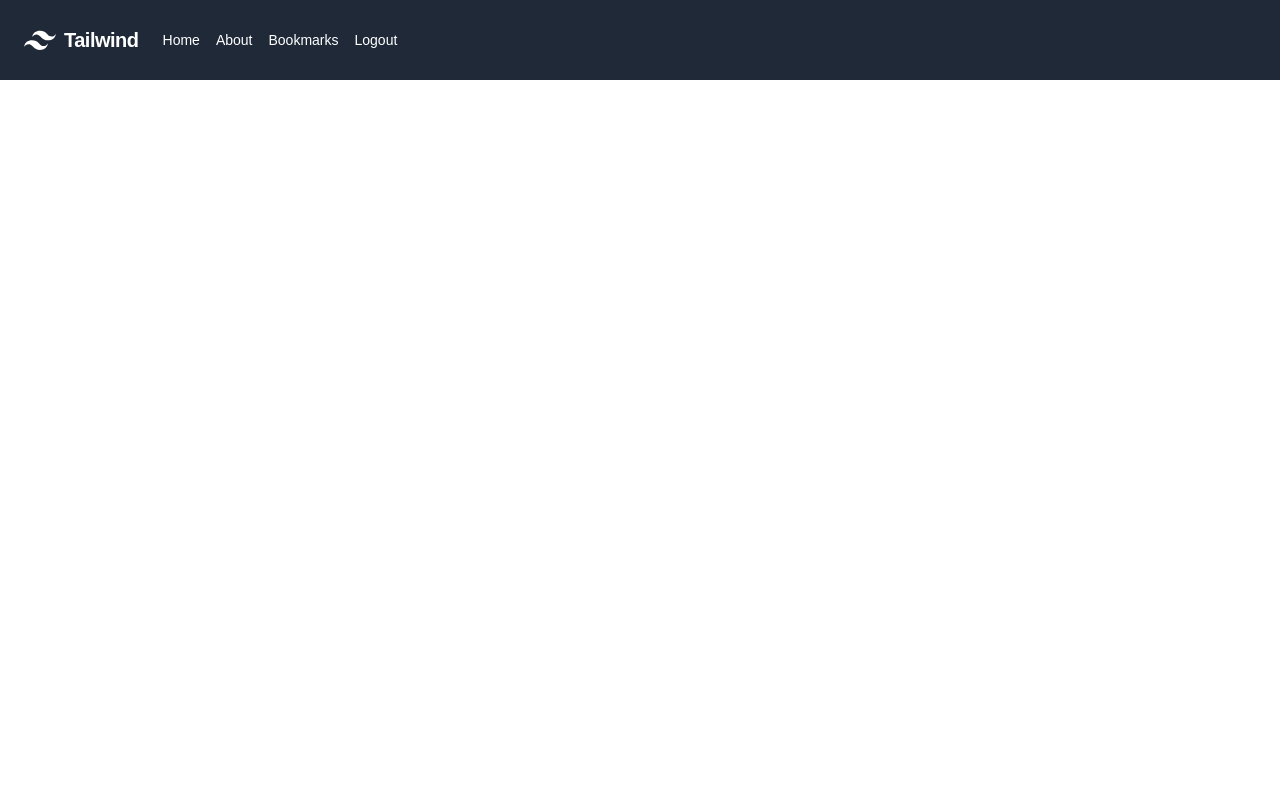
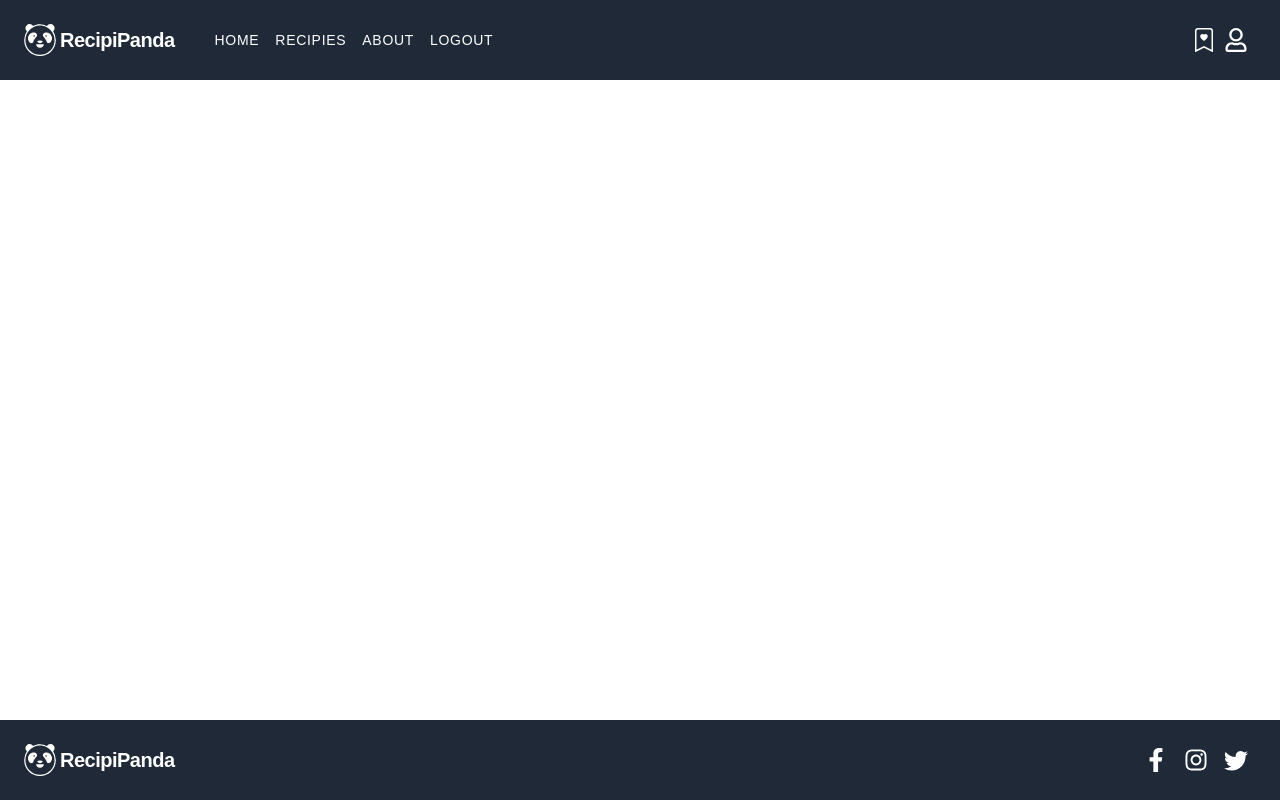
Before and after one commit to McGarry-A/firebase-travel, a React (Create React App) app: page /auth in a window 1280 px wide. Built offline with nearby package versions, Linux system fonts and the light colour scheme; no server answers.

Commit message:
component styling and footer added

```diff
--- a/src/App.js
+++ b/src/App.js
@@ -1,10 +1,9 @@
 import React from "react";
 import "firebase/compat/auth";
 import { useAuth } from "./context/AuthContext";
-import Login from "./components/Login/Login";
-import Navbar from "./components/Navbar/Navbar";
+import Navbar from "./components/navbar/Navbar";
 import useSpoonacularRecipies from "./hooks/useSpoonacular";
-import Carousel from "./components/carousel/carousel/Carousel";
+import Footer from "./components/footer/Footer";
 
 const App = () => {
   const context = useAuth();
@@ -15,11 +14,9 @@ const App = () => {
   ]);
 
   return (
-    <div>
-      {/* <Login /> */}
+    <div className="">
       <Navbar />
-      {/* <Carousel />
-      <button onClick={logout}>Log Out</button> */}
+      <Footer />
     </div>
   );
 };
--- a/src/components/carousel/carousel/Carousel.js
+++ /dev/null
@@ -1,86 +0,0 @@
-import { useState, useEffect } from "react";
-import { FaRegThumbsUp, FaRegThumbsDown } from "react-icons/fa";
-
-import data from "../../carousel";
-
-const Carousel = () => {
-  const [currentCard, setCurrentCard] = useState(1);
-  const [outOfCards, setOutOfCards] = useState(false);
-
-  useEffect(() => {
-    currentCard > data.length - 1 ? setOutOfCards(true) : setOutOfCards(false);
-  }, [currentCard]);
-
-  const handleClick = (boolean) => {
-    if (boolean === true) {
-      setCurrentCard(currentCard + 1);
-    } else if (boolean === false) {
-      setCurrentCard(currentCard + 1);
-    }
-  };
-
-  const renderOutOfCards = () => {
-    if (outOfCards) {
-      return (
-        <div className="block max-w-xl min-h-48 mx-auto text-center relative h-24">
-          No More Cards!
-        </div>
-      );
-    }
-  };
-
-  const renderCard = (el, index) => {
-      return (
-        <div className="rounded overflow-hidden shadow-lg min-w-full mx-1" key={index}>
-          <div className="">
-            <img src={el.img} alt="recipie" className="w-full" />
-          </div>
-          <div className="mx-2">
-            <h3 className="text-lg font-bold my-1">{el.recipie}</h3>
-            <p className="my-1 opacity-50">{el.name}</p>
-            <p className="text-gray-700 text-base">{el.description}</p>
-            <p className="my-4 opacity-30 text-sm text-right">{el.date}</p>
-            <div className="mb-4">
-              <button className="bg-blue-500 hover:bg-blue-700 text-white font-bold py-2 px-4 border border-blue-700 rounded mr-3">Bookmark</button>
-              <button className="bg-transparent hover:bg-blue-500 text-blue-700 font-semibold hover:text-white py-2 px-4 border border-blue-500 hover:border-transparent rounded">Instructions</button>
-            </div>
-          </div>
-        </div>
-      );
-  }
-
-  const renderCards = () => {
-    if (!outOfCards) {
-      return (
-        <div className={`flex whitespace-nowrap flex-nowrap -translate-x-[${currentCard * 100}%] transition`}>
-          { data.map(renderCard) }
-        </div>
-      );
-    }
-  };
-
-  return (
-    <div className="overflow-hidden">
-      <div className="overflow-hidden p-2">
-        { renderCards() }
-        { renderOutOfCards() }
-      </div>
-      <div className="flex justify-center mt-3">
-        <FaRegThumbsUp
-          size="3em"
-          color="green"
-          className="mx-3 cursor-pointer hover:scale-110 transition"
-          onClick={() => handleClick(true)}
-        />
-        <FaRegThumbsDown
-          size="3em"
-          color="red"
-          className="mx-3 cursor-pointer hover:scale-110 transition"
-          onClick={() => handleClick(false)}
-        />
-      </div>
-    </div>
-  );
-};
-
-export default Carousel;
--- /dev/null
+++ b/src/components/footer/Footer.js
@@ -0,0 +1,40 @@
+import { FaFacebookF, FaInstagram } from "react-icons/fa";
+import { BsTwitter } from "react-icons/bs";
+import Logo from "../logo/Logo";
+
+const Footer = () => {
+  const FooterContainer = ({ children }) => (
+    <div className="flex items-center justify-between bg-gray-800 p-6 fixed bottom-0 w-full">
+      {children}
+    </div>
+  );
+
+  const renderSocialIcons = () => (
+    <div className="flex justify-around">
+      <FaFacebookF
+        color="white"
+        size="1.5rem"
+        className="cursor-pointer transition hover:scale-125 mx-2"
+      />
+      <FaInstagram
+        color="white"
+        size="1.5rem"
+        className="cursor-pointer transition hover:scale-125 mx-2"
+      />
+      <BsTwitter
+        color="white"
+        size="1.5rem"
+        className="cursor-pointer transition hover:scale-125 mx-2"
+      />
+    </div>
+  );
+
+  return (
+    <FooterContainer>
+      <Logo />
+      {renderSocialIcons()}
+    </FooterContainer>
+  );
+};
+
+export default Footer;
--- /dev/null
+++ b/src/components/logo/Logo.js
@@ -0,0 +1,18 @@
+import { SiFoodpanda } from "react-icons/si";
+
+const Logo = () => {
+  const LogoContainer = ({ children }) => (
+    <div className="flex items-center justify-center text-white">
+      {children}
+    </div>
+  );
+
+  return (
+    <LogoContainer>
+      <SiFoodpanda size="2em" color="white" className="mr-1" />
+      <span class="font-semibold text-xl tracking-tight">RecipiPanda</span>
+    </LogoContainer>
+  );
+};
+
+export default Logo;
--- a/src/components/navbar/Navbar.js
+++ b/src/components/navbar/Navbar.js
@@ -1,72 +1,63 @@
-// import { GiHamburgerMenu } from "react-icons/gi";
-// import { AiOutlineUser } from "react-icons/ai";
-// import { useAuth } from "../../context/AuthContext";
+import { useState } from "react";
 import { BsBookmarkHeart } from "react-icons/bs";
 import { FaRegUser } from "react-icons/fa";
+import { HiOutlineX } from "react-icons/hi";
+import Logo from "../logo/Logo";
+
 const Navbar = () => {
-  // const context = useAuth();
-  // const { currentUser } = context;
+  const [isExpanded, setIsExpanded] = useState(false);
 
-  // const renderUserIcon = () => {
-  //   if (currentUser) {
-  //     const {
-  //       _delegate: { photoURL },
-  //     } = currentUser;
+  const toggleExpand = () => {
+    setIsExpanded(!isExpanded);
+  };
 
-  //     return (
-  //       <div className="flex w-100 justify-between align-center">
-  //         <img
-  //           src={photoURL}
-  //           alt="profile icon"
-  //           className="rounded-full w-[2em]"
-  //         />
-  //       </div>
-  //     );
-  //   }
-  //   if (!currentUser) {
-  //     return (
-  //       <div className="flex w-100 justify-between align-center">
-  //         <AiOutlineUser size="2em" className="cursor-pointer" />
-  //       </div>
-  //     );
-  //   }
-  // };
+  const NavItem = ({ link, children }) => (
+    <a href={link}>
+      <li className="tracking-wider text-center list-style-none text-lg mx-auto lg:mr-4 mt-4 lg:inline-block lg:mt-0 lg:text-sm text-white cursor-pointer lg:my-auto hover:scale-110 transition uppercase">
+        {children}
+      </li>
+    </a>
+  );
 
-  // const renderMenu = () => (
-  //   <div>
-  //     <GiHamburgerMenu size="2em" className="cursor-pointer" />
-  //   </div>
-  // );
+  const Nav = ({ isExpanded, children }) => (
+    <nav
+      className={`text-sm lg:flex-grow lg:block ${
+        isExpanded && "flex flex-col align-middle justify-center align-center"
+      }`}
+    >
+      {children}
+    </nav>
+  );
 
-  return (
-    <nav className="flex items-center justify-between flex-wrap bg-gray-800 p-6">
+  const renderMenuButton = () => (
     <div className="block lg:hidden">
-        <button class="flex items-center px-3 py-2 border rounded text-white border-white border-dotted hover:border-solid">
+      <button
+        onClick={toggleExpand}
+        class="flex items-center px-3 py-2 border rounded text-white border-white border-dotted hover:border-solid"
+      >
+        {isExpanded ? (
+          <HiOutlineX
+            size="1rem"
+            color="white"
+            onClick={toggleExpand}
+            className="hover:scale-125 transition"
+          />
+        ) : (
           <svg
-            class="fill-current h-4 w-4"
+            class="fill-current h-4 w-4 hover:scale-125 transition"
             viewBox="0 0 20 20"
             xmlns="http://www.w3.org/2000/svg"
           >
             <title>Menu</title>
             <path d="M0 3h20v2H0V3zm0 6h20v2H0V9zm0 6h20v2H0v-2z" />
           </svg>
+        )}
       </button>
     </div>
+  );
 
-      <div className="flex items-center justify-center text-white mr-6">
-        <svg
-          class="fill-current h-8 w-8 mr-2"
-          width="54"
-          height="54"
-          viewBox="0 0 54 54"
-          xmlns="http://www.w3.org/2000/svg"
-        >
-          <path d="M13.5 22.1c1.8-7.2 6.3-10.8 13.5-10.8 10.8 0 12.15 8.1 17.55 9.45 3.6.9 6.75-.45 9.45-4.05-1.8 7.2-6.3 10.8-13.5 10.8-10.8 0-12.15-8.1-17.55-9.45-3.6-.9-6.75.45-9.45 4.05zM0 38.3c1.8-7.2 6.3-10.8 13.5-10.8 10.8 0 12.15 8.1 17.55 9.45 3.6.9 6.75-.45 9.45-4.05-1.8 7.2-6.3 10.8-13.5 10.8-10.8 0-12.15-8.1-17.55-9.45-3.6-.9-6.75.45-9.45 4.05z" />
-        </svg>
-        <span class="font-semibold text-xl tracking-tight">Tailwind</span>
-      </div>
-
-      <div className="flex lg:hidden">
+  const renderIcons = () => (
+    <div className="flex lg:order-3">
       <button className="mx-2">
         <BsBookmarkHeart
           size="1.5rem"
@@ -74,7 +65,7 @@ const Navbar = () => {
           className="hover:scale-125 transition"
         />
       </button>
-        <button className="ml-2">
+      <button className="mr-2">
         <FaRegUser
           size="1.5rem"
           color="white"
@@ -82,34 +73,32 @@ const Navbar = () => {
         />
       </button>
     </div>
+  );
 
-      <div className="w-full block flex-grow lg:flex lg:items-center lg:w-auto">
-        <div className="text-sm hidden lg:flex-grow lg:block">
-          <ul>
-            <a href="#">
-              <li className="list-style-none lg: mr-4 mt-4 lg:inline-block lg:mt-0 text-white text-right cursor-pointer">
-                Home
-              </li>
-            </a>
-            <a href="#">
-              <li className="list-style-none lg: mr-4 mt-2 lg:inline-block lg:mt-0 text-white text-right cursor-pointer">
-                About
-              </li>
-            </a>
-            <a href="#">
-              <li className="list-style-none lg: mr-4 mt-2 lg:inline-block lg:mt-0 text-white text-right cursor-pointer">
-                Bookmarks
-              </li>
-            </a>
-            <a href="#">
-              <li className="list-style-none lg: mr-4 mt-2 lg:inline-block lg:mt-0 text-white text-right cursor-pointer">
-                Logout
-              </li>
-            </a>
+  const renderNav = () => (
+    <div
+      className={`w-full block flex-grow lg:flex lg:items-center lg:w-auto lg:ml-10 lg:text-xl transition-all ${
+        isExpanded ? "h-auto" : "h-0"
+      }`}
+    >
+      <Nav isExpanded>
+        <ul className={`lg:pt-0 transition mt-5 lg:mt-0 divid`}>
+          <NavItem link="">Home</NavItem>
+          <NavItem link="">Recipies</NavItem>
+          <NavItem link="">About</NavItem>
+          <NavItem link="">Logout</NavItem>
         </ul>
+      </Nav>
     </div>
-      </div>
-    </nav>
+  );
+
+  return (
+    <header className="flex items-center justify-between flex-wrap bg-gray-800 p-6">
+      {renderMenuButton()}
+      <Logo />
+      {renderIcons()}
+      {renderNav()}
+    </header>
   );
 };
 
```
Also changed, not shown: src/components/carousel/index.js (deleted, +0 -32 lines). Lines whose indentation alone changed are shown as unchanged.
